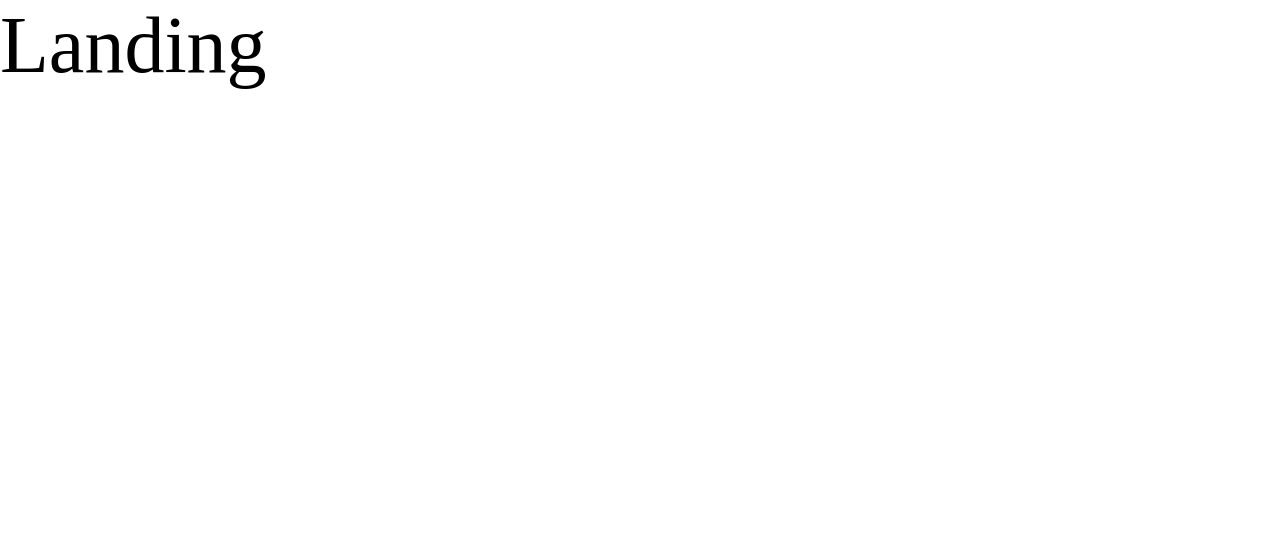
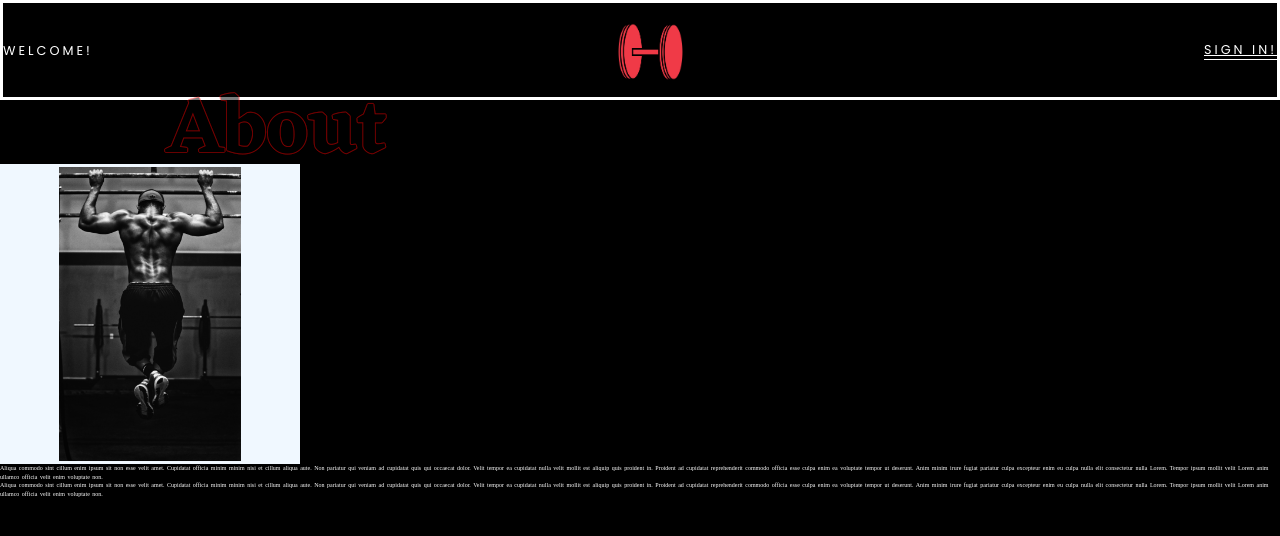
Before and after one commit to ChrisCodeCole/temp-dotnet-cra, a React (Create React App) app: page / in a window 1280 px wide. Shown: the top 536 px of the page. Built offline with nearby package versions, Linux system fonts and the light colour scheme; a web font is replaced by a local one.

Commit message:
Add text to header

```diff
--- a/src/components/Description/Description.module.css
+++ b/src/components/Description/Description.module.css
@@ -1,11 +1,12 @@
 .descriptionContainer {
-	width: 300px;
+	/* width: 300px;
 	height: 300px;
-	padding: 5px;
+	padding: 5px; */
 }
 
 .descriptionText {
 	font-size: 18%;
 	line-height: 145%;
 	word-spacing: 1px;
+	color: white;
 }
--- a/src/containers/About1/About1.js
+++ b/src/containers/About1/About1.js
@@ -7,20 +7,20 @@ import Description from '../../components/Description/Description';
 
 const About1 = () => {
 	return (
-		<div className={classes.About1Container}>
+		<div className={classes.about1Container}>
 			<NavBar />
-			<div className={classes.About1Content}>
-				<Header />
+			<div className={classes.about1Content}>
+				<Header headerText='About' />
 				<Image />
 				<Description />
 				<Description />
 			</div>
-			{/* <div className={classses.About1Content}>
+			{/* <div className={classses.about1Content}>
                 <Description />
                 <Description />
                 <Image />
             </div>
-            <div className={classes.About1Content}>
+            <div className={classes.about1Content}>
                 <div>
                     <Header />
                     <Description />
--- a/src/containers/About1/About1.module.css
+++ b/src/containers/About1/About1.module.css
@@ -0,0 +1,5 @@
+.about1Container {
+	background-color: black;
+	width: 100vw;
+	height: 100vh;
+}
--- a/src/routes/routes.js
+++ b/src/routes/routes.js
@@ -4,6 +4,7 @@ import { Route, Switch, Redirect } from 'react-router-dom';
 import Home from '../containers/Home/Home';
 import Landing from '../containers/Landing/Landing';
 import Login from '../containers/Login/Login';
+import About1 from '../containers/About1/About1';
 
 const Team = React.lazy(() => {
 	return import('../containers/Team/Team');
@@ -27,7 +28,8 @@ const routes = () => (
 		<Route exact path='/contact' component={Contact} />
 		<Route exact path='/profile' component={Profile} />
 		{/* <Route path='/helen' component={Helen} /> */}
-		<Route exact path='/' component={Landing} />
+		{/* <Route exact path='/' component={Landing} /> */}
+		<Route exact path='/' component={About1} />
 
 		{/* Since we do not have a 404 page right now - this solution works */}
 		<Redirect to='/' />
```
